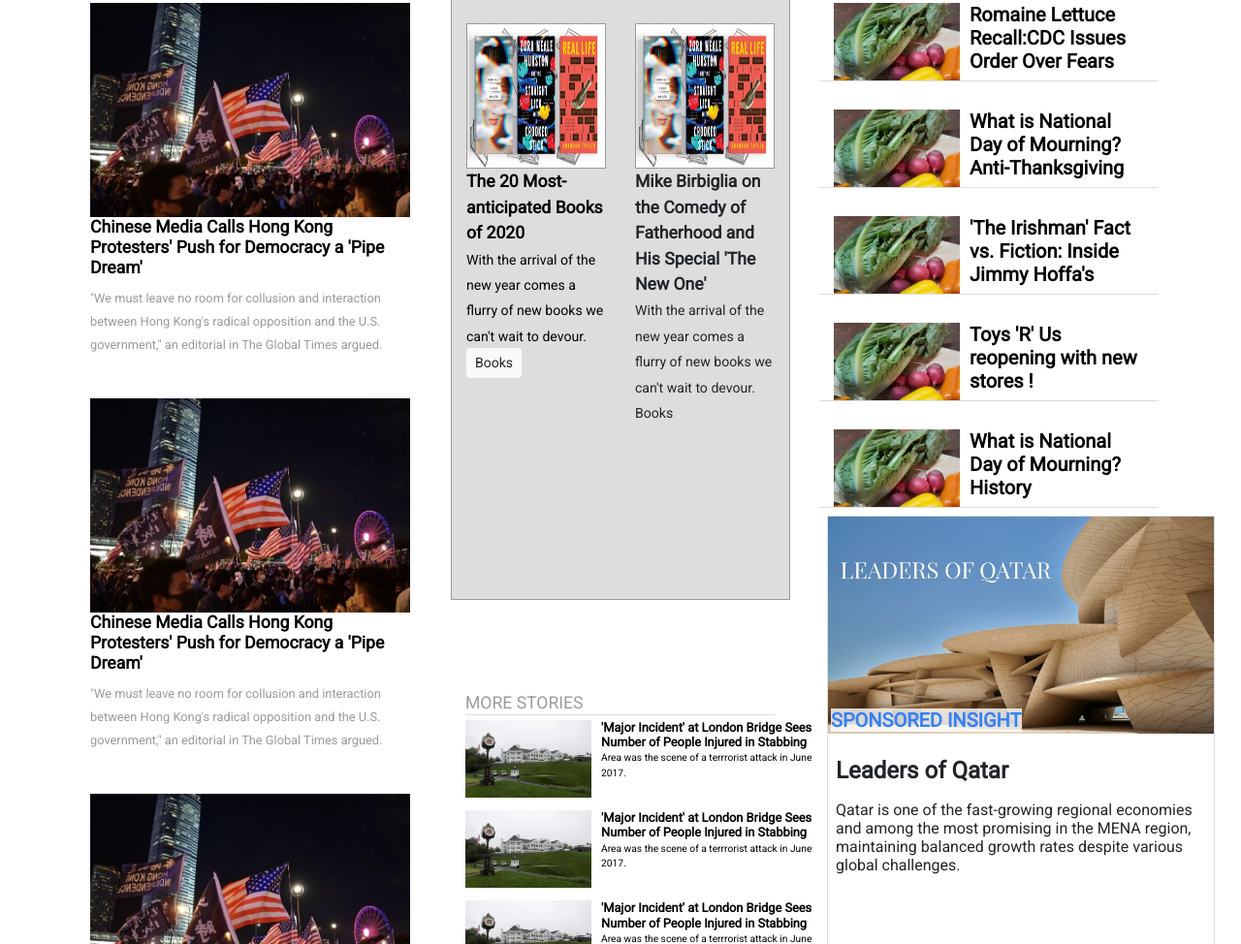
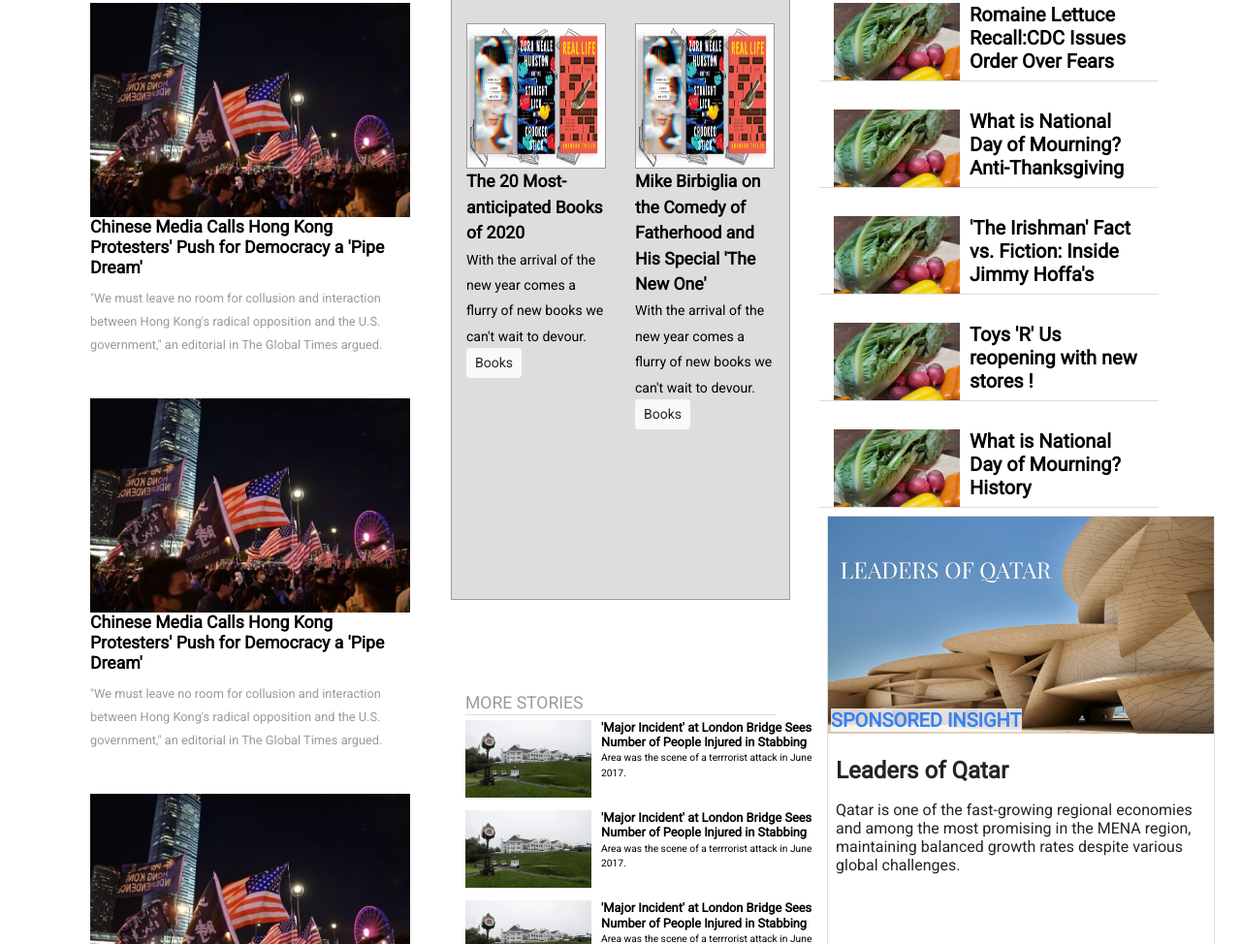
Before and after one commit to mekinus/newsweek-clone, a plain HTML site: page index.html in a window 1280 px wide. Shown: the part 1008-1982 px from the top of the page at 97% size. Drawn offline with nearby package versions, Linux system fonts and the light colour scheme.

Commit message:
anchor links fixing

```diff
--- a/index.html
+++ b/index.html
@@ -159,16 +159,17 @@
                   <a class="bold black medium-font custom-decoration-02" href="">The 20 Most-anticipated Books of 2020 <br>
                     <small>With the arrival of the new year comes a flurry of new books we can't wait to devour.
                       </small></a>
-                      <button type="button" class="btn btn-light btn-sm" name="button">Books</button>
+<button type="button" class="btn btn-light btn-sm" name="button">Books</button>
                 </div>
               </div>
 
               <div class="col-lg-6 mt-5">
                 <div class="box">
                   <img class="no-padding border-darkgray" src="images/top-col-img.webp" alt="">
-                  <p class="bold medium-font">Mike Birbiglia on the Comedy of Fatherhood and His Special 'The New One' <br>
+                  <a class="bold black medium-font custom-decoration-02" href="">Mike Birbiglia on the Comedy of Fatherhood and His Special 'The New One' <br>
                     <small>With the arrival of the new year comes a flurry of new books we can't wait to devour.
-                      Books</small></p>
+                    </small></a>
+                      <button type="button" class="btn btn-light btn-sm" name="button">Books</button>
                 </div>
               </div>
             </div>
```
